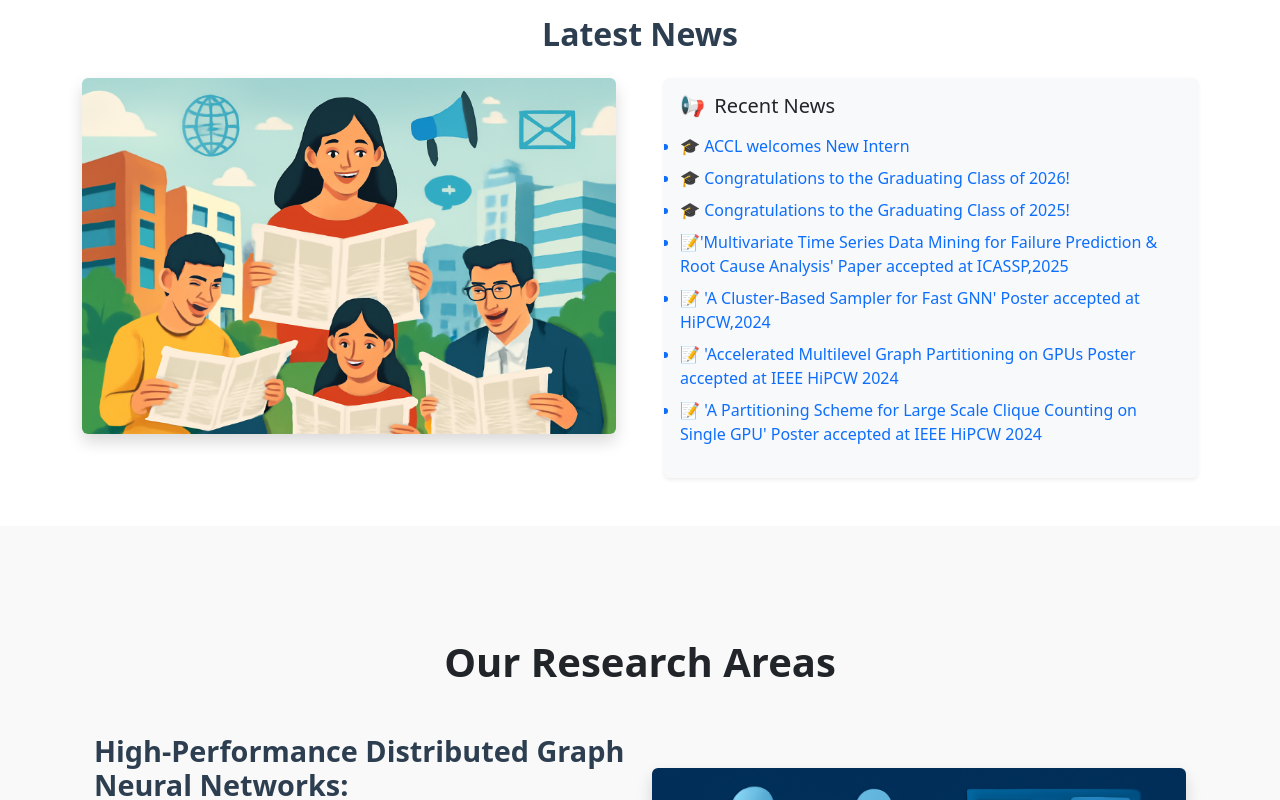
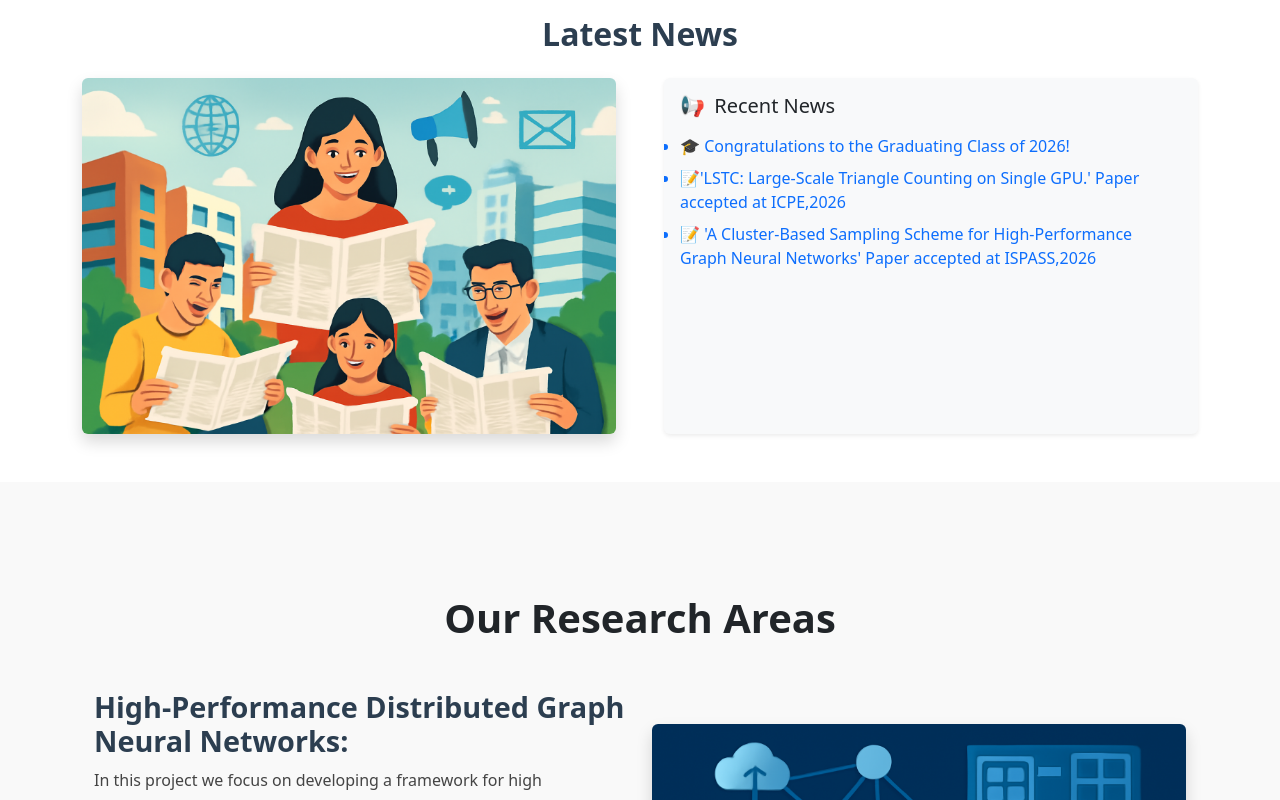
Before and after one commit to ACCL-lab/accl-lab, a React (Vite) app: page / in a window 1280 px wide. Shown: the part 1580-2380 px from the top of the page. Built offline with nearby package versions, Linux system fonts and the light colour scheme.

Commit message:
news update

```diff
--- a/src/components/Footer.jsx
+++ b/src/components/Footer.jsx
@@ -41,6 +41,11 @@ export default function Footer({ handleOpen }) {
                   Institute Profile
                 </a>
               </li>
+              <li>
+                <a href="https://github.com/ACCL-lab/accl-lab" target="_blank" rel="noreferrer" className="text-white text-decoration-none">
+                  GitHub
+                </a>
+              </li>
             </ul>
           </div>
 
@@ -64,7 +69,7 @@ export default function Footer({ handleOpen }) {
         <div className="d-md-flex justify-content-between align-items-center text-center mt-2">
           {/* Left: Copyright */}
           <p className="mb-1 small mb-md-0">
-            © 2025 <strong>ACCL Lab</strong>. All Rights Reserved.
+            © 2026 <strong>ACCL Lab</strong>. All Rights Reserved.
           </p>
 
           {/* Right: Developed & Maintained Info */}
--- a/src/data/newsData.js
+++ b/src/data/newsData.js
@@ -1,14 +1,14 @@
 const newsData = [
   // latest news at top to past news
-  {
-    title: "🎓 ACCL welcomes New Intern",
-    description: `
-     We are thrilled to announce the arrival of our newest intern🎉
-    <b>🎓 A Vishal – B.Tech</b> from <b>Bhilai Institute of Technology, Durg</b>(BITD)
-    He is a passionate and dedicated individual who is eager to learn and contribute to our team's success.
-    `
-    // no link
-  },
+  // {
+  //   title: "🎓 ACCL welcomes New Intern",
+  //   description: `
+  //    We are thrilled to announce the arrival of our newest intern🎉
+  //   <b>🎓 A Vishal – B.Tech</b> from <b>Bhilai Institute of Technology, Durg</b>(BITD)
+  //   He is a passionate and dedicated individual who is eager to learn and contribute to our team's success.
+  //   `
+  //   // no link
+  // },
   {
   title: "🎓 Congratulations to the Graduating Class of 2026!",
   description: `We are proud to announce that the following students have successfully graduated in the 2026 academic session:
@@ -22,43 +22,43 @@ const newsData = [
     We congratulate them on their achievement and wish them the very best in their future endeavors!`,
   },
 
-  {
-  title: "🎓 Congratulations to the Graduating Class of 2025!",
-  description: `We are proud to announce that the following students have successfully graduated in the 2025 academic session:
-    <b>
-    🎓 Vinayak Kesharwani – B.Tech\n
-    🎓 Sudeep Ranjan Sahoo– B.Tech\n
-    🎓 Raviteja Nandam – M.Tech\n
-    🎓 Amitesh Singh – M.Tech\n
-    🎓 Karan Dewangan – M.Sc
-    </b>
-    We congratulate them on their achievement and wish them the very best in their future endeavors!`,
-  },
+  // {
+  // title: "🎓 Congratulations to the Graduating Class of 2025!",
+  // description: `We are proud to announce that the following students have successfully graduated in the 2025 academic session:
+  //   <b>
+  //   🎓 Vinayak Kesharwani – B.Tech\n
+  //   🎓 Sudeep Ranjan Sahoo– B.Tech\n
+  //   🎓 Raviteja Nandam – M.Tech\n
+  //   🎓 Amitesh Singh – M.Tech\n
+  //   🎓 Karan Dewangan – M.Sc
+  //   </b>
+  //   We congratulate them on their achievement and wish them the very best in their future endeavors!`,
+  // },
 
   {
-    title: "📝'Multivariate Time Series Data Mining for Failure Prediction & Root Cause Analysis' Paper accepted at ICASSP,2025",
-    description: "Our paper on Multivariate Time Series Data Mining for Failure Prediction & Root Cause Analysis has been accepted at  IEEE International Conference on Acoustics, Speech, and Signal Processing (ICASSP),2025!! ",
-    authors: "Naman Agarwal, Gagan Raj Gupta, Vishwesh Jatala, Aniket Saha",
-    link: "https://ieeexplore.ieee.org/stamp/stamp.jsp?arnumber=10888297&tag=1"
+    title: "📝'LSTC: Large-Scale Triangle Counting on Single GPU.' Paper accepted at ICPE,2026",
+    description: "Our paper on  Large-Scale Triangle Counting on Single GPU(LSTC) has been accepted at  International Conference on Performance Engineering(ICPE),2026!! ",
+    authors: "Kishan Tamboli, Vishwesh Jatala",
+    link: "https://icpe2026.spec.org/preprint/LSTC_Large-Scale_Triangle_Counting_on_Single_GPU.pdf"
   },
   {
-    title: "📝 'A Cluster-Based Sampler for Fast GNN' Poster accepted at HiPCW,2024",
-    description: "Our poster on 'A Cluster-Based Sampler for Fast GNN' has been accepted at Student Research Symposium,  IEEE 31st International Conference on High Performance Computing, Data and Analytics Workshop (HiPCW),2024!! ",
+    title: "📝 'A Cluster-Based Sampling Scheme for High-Performance Graph Neural Networks' Paper accepted at ISPASS,2026",
+    description: "Our paper on 'A Cluster-Based Sampling Scheme for High-Performance Graph Neural Networks' has been accepted at International Symposium on Performance Engineering(ISPASS),2026!! ",
     authors: "Surendra Kumar Raut, Kishan Tamboli, Vishwesh Jatala",
-    link: "https://ieeexplore.ieee.org/stamp/stamp.jsp?arnumber=10898732"
+    link: "https://ieeexplore.ieee.org/iel8/11527204/11527232/11527250.pdf"
   },
-  {
-    title:"📝 'Accelerated Multilevel Graph Partitioning on GPUs Poster accepted at IEEE HiPCW 2024",
-    description:"Our poster on Accelerated Multilevel Graph Partitioning on GPUs has been accepted at Student Research Symposium,  IEEE 31st International Conference on High Performance Computing, Data and Analytics Workshop (HiPCW),2024!!",
-    authors:"Amitesh Singh, Bhakti Dhorajiya, Vishwesh Jatala",
-    link:"https://ieeexplore.ieee.org/stamp/stamp.jsp?arnumber=10898278"
-  },
-  {
-    title:"📝 'A Partitioning Scheme for Large Scale Clique Counting on Single GPU' Poster accepted at IEEE HiPCW 2024",
-    description:"Our Poster on'A Partitioning Scheme for Large Scale Clique Counting on Single GPU' has been accepted at Student Research Symposium,  IEEE 31st International Conference on High Performance Computing, Data and Analytics Workshop (HiPCW),2024!!",
-    authors:"Vinayak Kesarwani, Shivangi Gaur, Sudeep Ranjan Sahoo, Kishan Tamboli, Vishwesh Jatala",
-    link:"https://ieeexplore.ieee.org/stamp/stamp.jsp?arnumber=10898285"
-  }
+  // {
+  //   title:"📝 'Accelerated Multilevel Graph Partitioning on GPUs Poster accepted at IEEE HiPCW 2024",
+  //   description:"Our poster on Accelerated Multilevel Graph Partitioning on GPUs has been accepted at Student Research Symposium,  IEEE 31st International Conference on High Performance Computing, Data and Analytics Workshop (HiPCW),2024!!",
+  //   authors:"Amitesh Singh, Bhakti Dhorajiya, Vishwesh Jatala",
+  //   link:"https://ieeexplore.ieee.org/stamp/stamp.jsp?arnumber=10898278"
+  // },
+  // {
+  //   title:"📝 'A Partitioning Scheme for Large Scale Clique Counting on Single GPU' Poster accepted at IEEE HiPCW 2024",
+  //   description:"Our Poster on'A Partitioning Scheme for Large Scale Clique Counting on Single GPU' has been accepted at Student Research Symposium,  IEEE 31st International Conference on High Performance Computing, Data and Analytics Workshop (HiPCW),2024!!",
+  //   authors:"Vinayak Kesarwani, Shivangi Gaur, Sudeep Ranjan Sahoo, Kishan Tamboli, Vishwesh Jatala",
+  //   link:"https://ieeexplore.ieee.org/stamp/stamp.jsp?arnumber=10898285"
+  // }
 ];
 
 export default newsData;
--- a/src/data/team.js
+++ b/src/data/team.js
@@ -18,6 +18,9 @@ import amiteshImage from '../assets/images/team/amitesh.jpg';
 import karanImage from '../assets/images/team/karan.jpg';
 import apurvaImage from '../assets/images/team/apurva.jpg';
 import ranjithImage from '../assets/images/team/rajnith.jpg';
+import KushalImage from '../assets/images/team/kushal.jpg';
+import VanshikaImage from '../assets/images/team/VANSHIKA.png';
+import YashImage from '../assets/images/team/yash.jpeg';
 
 const teamData = {
   director: {
@@ -70,13 +73,13 @@ const teamData = {
       name: "Yash Raj Verma",
       role: "PhD-Scholar (2025-present)",
       email: "yashrajverma@iitbhilai.ac.in",
-      image: "src/assets/images/team/yash.jpeg",
-      // social: {
-      //   linkedin: "http://www.linkedin.com/in/kishan-tamboli-ab5b151a7",
-      //   github: "https://github.com/KishantLab",
-      //   scholar: "https://scholar.google.com/citations?user=MMktmk4AAAAJ&hl=en",
-      //   orcid: "https://orcid.org/0009-0005-3233-5029",
-      // },
+      image: YashImage ,
+      social: {
+        linkedin: "www.linkedin.com/in/yash-raj-verma-2107bb417",
+        github: "https://github.com/yashraj-sys10",
+        //scholar: "https://scholar.google.com/citations?user=MMktmk4AAAAJ&hl=en",
+        //orcid: "https://orcid.org/0009-0005-3233-5029",
+      },
     },
   ],
 
@@ -85,7 +88,7 @@ const teamData = {
       name: "Vanshika Srivastava",
       role: "M.Tech (2025-present)",
       email: "vanshikasri@iitbhilai.ac.in",
-      image: "src/assets/images/team/VANSHIKA.png",
+      image: VanshikaImage,
       social: {
         //github: "https://github.com/iamrupamroyy",
         linkedin: "https://www.linkedin.com/in/vanshika-srivastava-5b1876202?utm_source=share_via&utm_content=profile&utm_medium=member_android",
@@ -95,7 +98,7 @@ const teamData = {
       name: "Kushal Khachane",
       role: "M.Tech (2025-present)",
       email: "kushalkhachane@iitbhilai.ac.in",
-      image: "src/assets/images/team/kushal.jpg",
+      image: KushalImage,
       social: {
         github: "https://github.com/KushalKhachane6503",
         linkedin: "http://www.linkedin.com/in/kushal-khachane-b2898824a",
```
